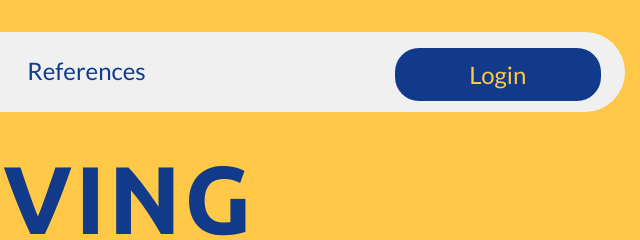
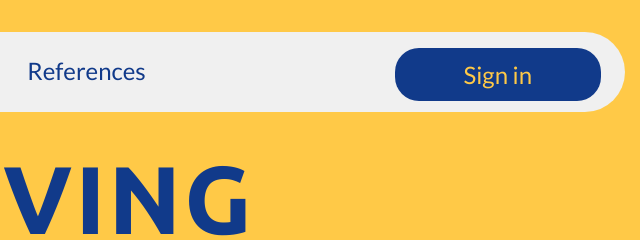
Before and after one commit to jsbhumra/Real-Estate-Website, a website built with webpack: page dist/index.html in a window 1280 px wide. Shown: the top 240 px of the page, 623-1263 px from the left. Built offline with nearby package versions, Linux system fonts and the light colour scheme; some packages are replaced by stand-ins of ours; no server answers; a web font is replaced by a local one.

Commit message:
Login to Sign in

```diff
--- a/dist/index.html
+++ b/dist/index.html
@@ -34,7 +34,7 @@
 
         </ul>
 
-        <div class="navLogin" onclick="window.location='login.html'"> Login </div>
+        <div class="navLogin" onclick="window.location='login.html'"> Sign in </div>
 
     </nav>
 
```
